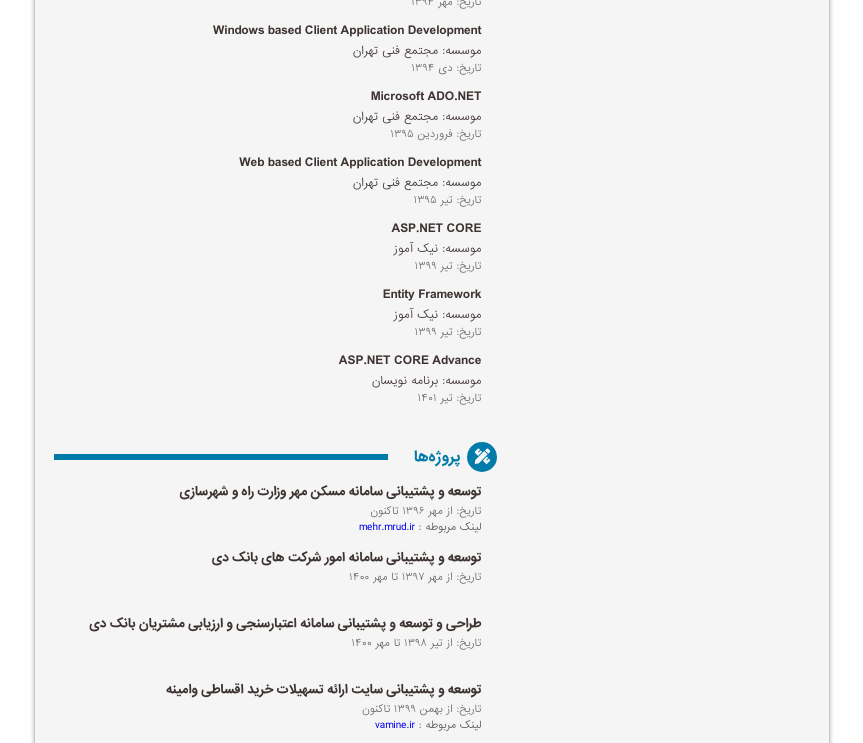
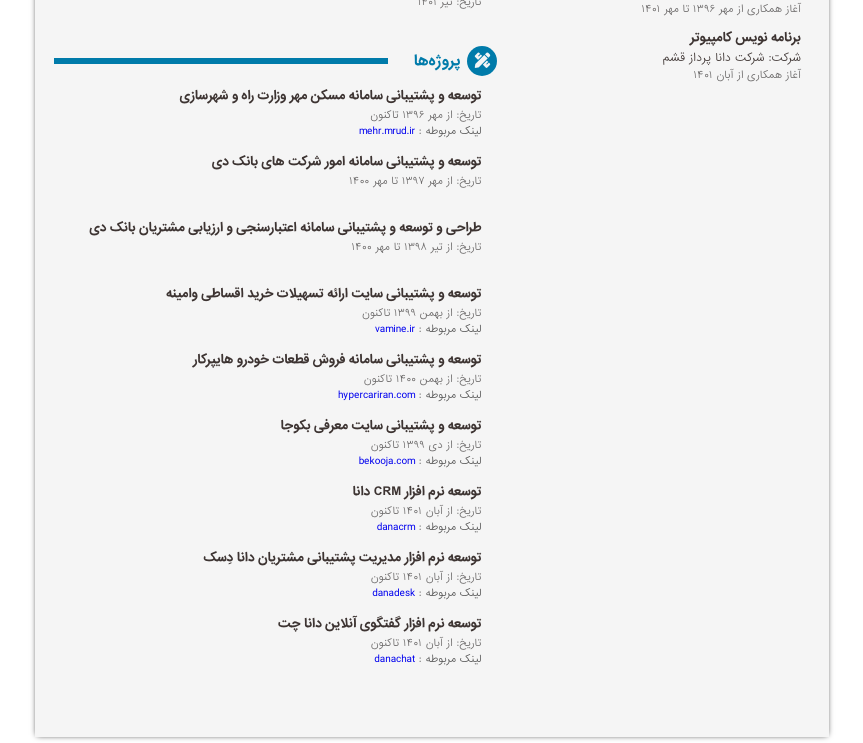
Before and after one commit to navidvahidzadeh/resume, a plain HTML site: page index.html in a window 1280 px wide. Shown: the part 1076-1819 px from the top of the page, without its empty margins (208-1071 px from the left). Drawn offline with Linux system fonts and the light colour scheme; no server answers; files whose address does not match are found by name.

Commit message:
Add files via upload

```diff
--- a/index.html
+++ b/index.html
@@ -103,7 +103,7 @@
 
                             <div class="basic__marital">
                                 <span>وضعیت تأهل:</span>
-                                <span>مجرد</span>
+                                <span>متاهل</span>
                             </div>
 
                             <div class="basic__military">
@@ -173,7 +173,7 @@
 
 
 
-                <div class="property-item language__list" data-section="Language">
+                <!--<div class="property-item language__list" data-section="Language">
         <div class="property-item_head">
             <span>
                 <i class="fa fa-globe-americas"></i>
@@ -273,9 +273,8 @@
                 </div>
             </div>
         </div>
-                </div>
-
-                <div class="property-item social__list" data-section="SocialNet">
+    </div>-->
+                <!--<div class="property-item social__list" data-section="SocialNet">
         <div class="property-item_head">
             <span>
                 <i class="fa fa-globe"></i>
@@ -299,15 +298,9 @@
 
             </div>
         </div>
-                </div>
-
-
-
-
-
-
-            </div>
-            <div class="blackbox col-wide sortable-cv-items">
+    </div>-->
+
+
 
                 <div class="property-item education__list" data-section="Education">
                     <div class="property-item_head">
@@ -351,12 +344,27 @@
                                 <h3 class="subtitle">
                                     شرکت: شرکت پارس پردازش دارامان
                                 </h3>
-                                <label class="date">آغاز همکاری از مهر ۱۳۹۶</label>
+                                <label class="date">آغاز همکاری از مهر ۱۳۹۶ تا مهر ۱۴۰۱</label>
+
+                            </li>
+                            <li class="1307183">
+                                <h2 class="subtitle">برنامه نویس کامپیوتر</h2>
+                                <h3 class="subtitle">
+                                    شرکت: شرکت دانا پرداز قشم
+                                </h3>
+                                <label class="date">آغاز همکاری از آبان ۱۴۰۱</label>
 
                             </li>
                         </ul>
                     </div>
                 </div>
+
+            </div>
+            <div class="blackbox col-wide sortable-cv-items">
+
+
+
+
 
                 <div class="property-item skill__list" data-section="Skill">
                     <div class="property-item_head">
@@ -840,7 +848,36 @@
                                     لینک مربوطه : <a rel="nofollow noreferrer" href="http://bekooja.com" target="_blank">bekooja.com</a>
                                 </p>
                             </li>
-
+                            <li>
+                                <h2 class="subtitle bidirectional">
+                                    توسعه نرم افزار CRM دانا
+                                </h2>
+                                <label class="date"><label class="text-date">تاریخ:</label> از آبان ۱۴۰۱ تاکنون</label>
+
+                                <p class="project-link">
+                                    لینک مربوطه : <a rel="nofollow noreferrer" href="https://www.danapardaz.net/danacrm" target="_blank">danacrm</a>
+                                </p>
+                            </li>
+                            <li>
+                                <h2 class="subtitle bidirectional">
+                                    توسعه نرم افزار مدیریت پشتیبانی مشتریان دانا دِسک
+                                </h2>
+                                <label class="date"><label class="text-date">تاریخ:</label> از آبان ۱۴۰۱ تاکنون</label>
+
+                                <p class="project-link">
+                                    لینک مربوطه : <a rel="nofollow noreferrer" href="https://www.danapardaz.net/danadesk" target="_blank">danadesk</a>
+                                </p>
+                            </li>
+                            <li>
+                                <h2 class="subtitle bidirectional">
+                                    توسعه نرم افزار گفتگوی آنلاین دانا چت
+                                </h2>
+                                <label class="date"><label class="text-date">تاریخ:</label> از آبان ۱۴۰۱ تاکنون</label>
+
+                                <p class="project-link">
+                                    لینک مربوطه : <a rel="nofollow noreferrer" href="https://www.danapardaz.net/dana-chat" target="_blank">danachat</a>
+                                </p>
+                            </li>
                         </ul>
                     </div>
                 </div>
```
Lines whose indentation alone changed are shown as unchanged.
